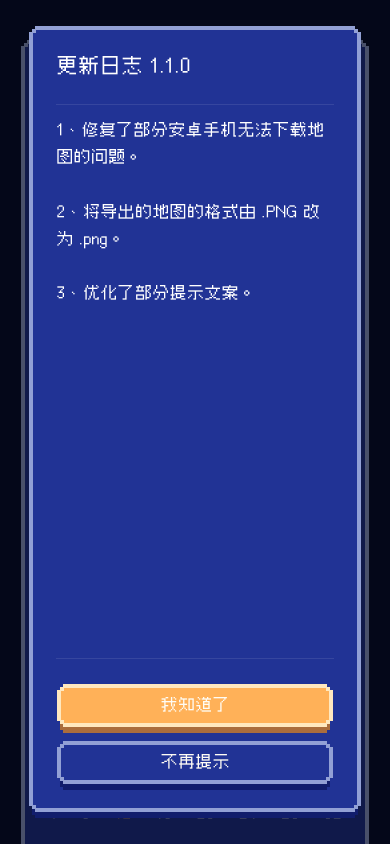
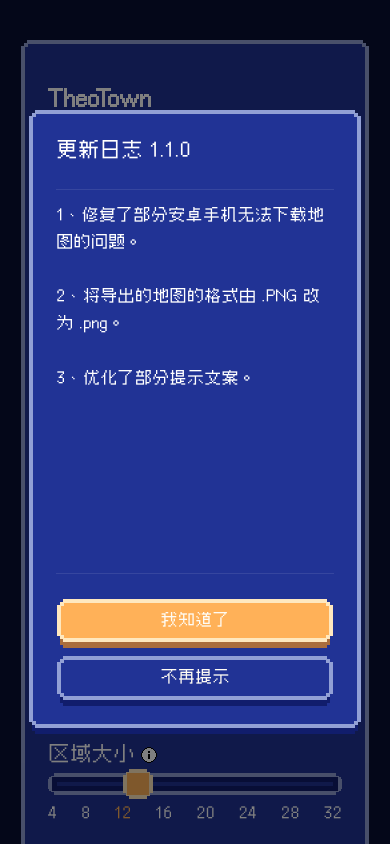
Before and after one commit to Kinsey-LKJ/theotown-region-creater, a Next.js app: page / in a window 390 px wide. Shown: the top 844 px of the page. Built offline with nearby package versions, Linux system fonts and the light colour scheme.

Commit message:
优化高度问题

```diff
--- a/components/modal/modal.module.css
+++ b/components/modal/modal.module.css
@@ -62,6 +62,6 @@
 @media only screen and (max-width: 768px) {
   .content{
       width: calc(100vw - 64px);
-      height: calc(100vh - 64px);
+      height: calc(80vh - 64px);
   }
 }
--- a/styles/Home.module.css
+++ b/styles/Home.module.css
@@ -91,12 +91,3 @@
   text-decoration-color: var(--theotown-creater-primary);
   text-decoration-line: underline;
 }
-
-@media only screen and (max-width: 768px) {
-  .previewModal {
-    height: calc(100vh - 64px);
-    min-height: -webkit-fill-available;
-    padding-bottom: constant(safe-area-inset-bottom); /*兼容 IOS<11.2*/
-    padding-bottom: env(safe-area-inset-bottom);
-  }
-}
```
